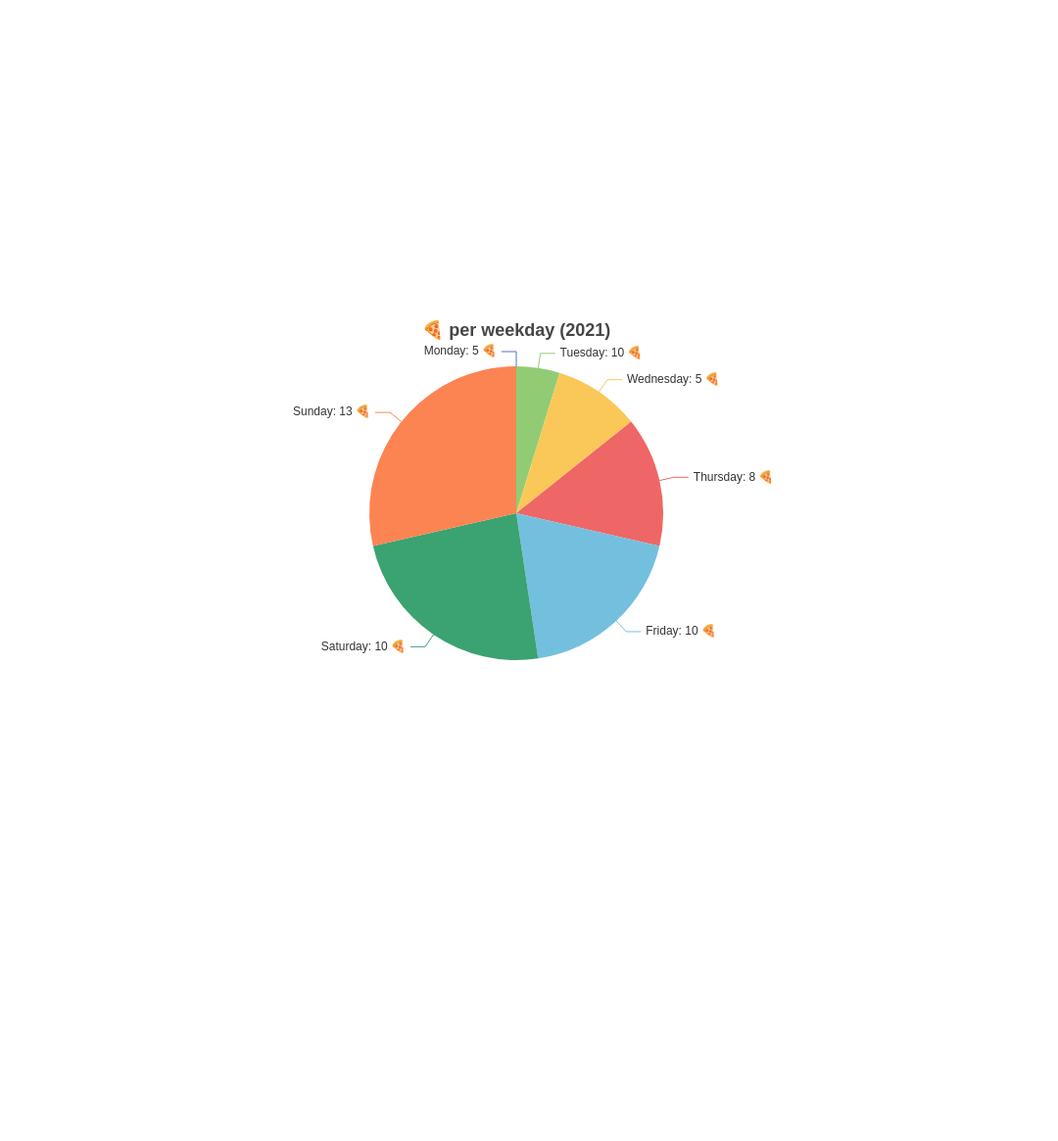
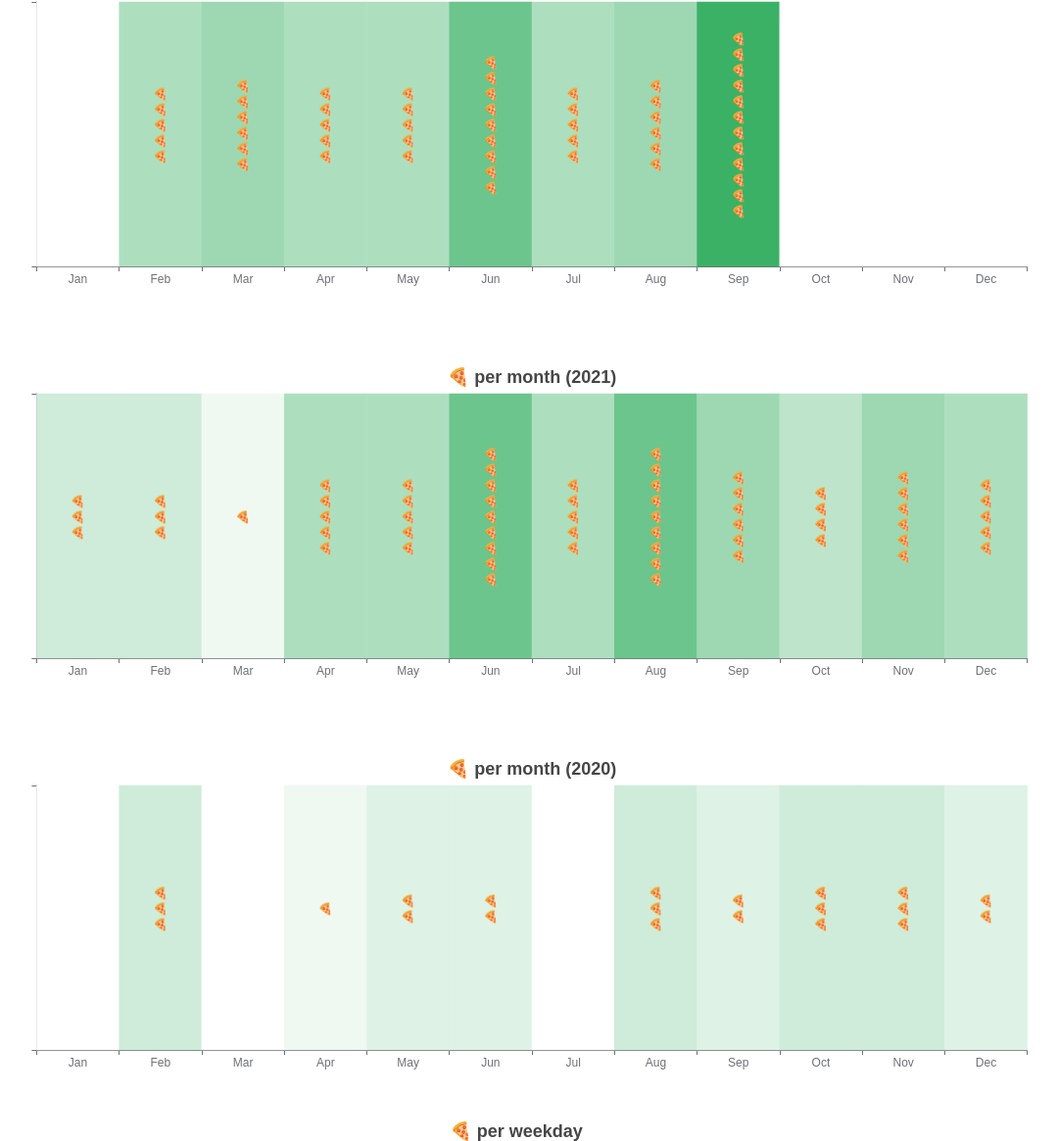
Before and after one commit to flogehring/PizzaPieChart, a website built with Parcel: page index.html in a window 1280 px wide. Shown: the part 1284-2449 px from the top of the page at 98% size, without its empty margins (129-1209 px from the left). Before the commit the page ends 2016 px from the top, so only its background shows below. Built offline with nearby package versions, Linux system fonts and the light colour scheme; animation ran at ten frames a second.

Commit message:
Update piedays and month chart

```diff
--- a/index.html
+++ b/index.html
@@ -1,4 +1,5 @@
 <html>
+
 <head>
   <title>Pizza Pieary</title>
   <meta charset="UTF-8" />
@@ -8,9 +9,11 @@
       min-height: 25rem;
       padding: 0 1rem;
     }
+
     .dayChart {
       min-height: 25rem;
     }
+
     #monthChart {
       min-height: 25rem;
     }
@@ -19,9 +22,10 @@
 
 <body>
   <div id="dayCharts"></div>
-    <div id="monthChart" class="chart">monthChart</div>
+  <div id="monthCharts" class="chart">monthChart</div>
   <div id="weekdayChart" class="chart">weekdayChart</div>
 
   <script src="src/index.ts" type="module"></script>
 </body>
+
 </html>
--- a/src/index.ts
+++ b/src/index.ts
@@ -46,7 +46,7 @@ makeDayCharts();
 
 makeMonthCharts();
 
-makeWeekdayChart(dates2021);
+makeWeekdayChart(dates.map((d) => (new Date(d))));
 
 window.addEventListener("resize", () => {
   resizeCharts();
--- a/src/monthChart.ts
+++ b/src/monthChart.ts
@@ -40,6 +40,7 @@ function getPiesLabel(number: number) {
 }
 
 export function makeMonthChart(el: HTMLElement, dates: Date[]) {
+  // debugger
   const year = dates[0].getFullYear();
   const monthAxisLabels = getMonthLabels(year, months);
 
--- a/src/pieDays.ts
+++ b/src/pieDays.ts
@@ -1,4 +1,23 @@
 export const dates = [
+  "2022-09-27",
+  "2022-09-26",
+  "2022-09-25",
+  "2022-09-10",
+  "2022-09-09",
+  "2022-09-08",
+  "2022-09-07",
+  "2022-09-06",
+  "2022-09-05",
+  "2022-09-04",
+  "2022-09-03",
+  "2022-09-02",
+  "2022-08-26",
+  "2022-08-24",
+  "2022-08-22",
+  "2022-08-10",
+  "2022-08-03",
+  "2022-08-02",
+  "2022-07-25",
   "2022-07-19",
   "2022-07-13",
   "2022-07-12",
--- a/src/weekdayChart.ts
+++ b/src/weekdayChart.ts
@@ -86,11 +86,10 @@ export function makeWeekdayChart(dates: Date[]) {
     title: {
       top: 0,
       left: "center",
-      text: `🍕 per weekday (${dates[0].getFullYear()})`
+      text: `🍕 per weekday`
     },
     tooltip: {
-      show: true,
-      trigger: "item"
+      show: false
     },
     series: {
       type: "pie",
```
Also changed, not shown: 2 other files. Lines whose indentation alone changed are shown as unchanged.
